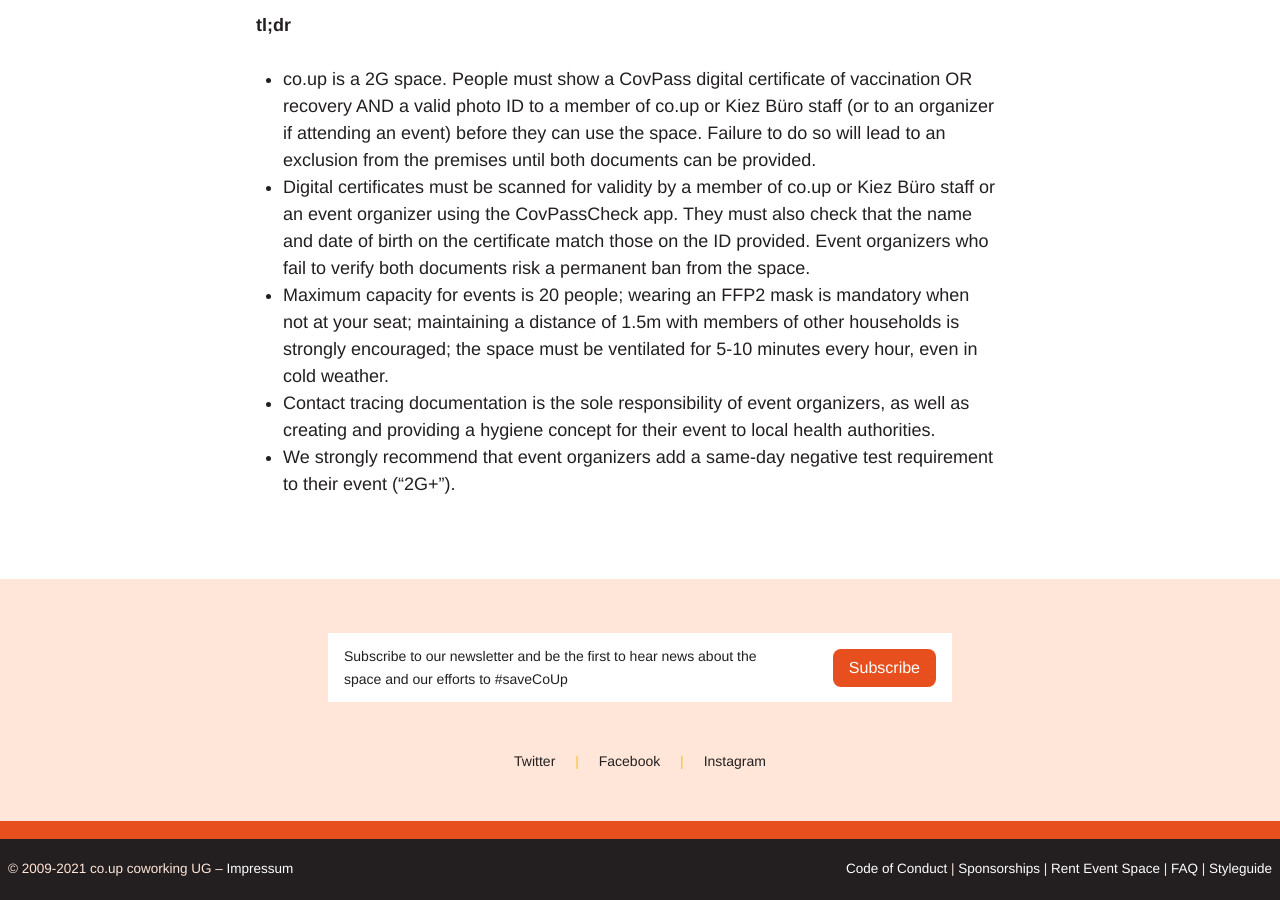
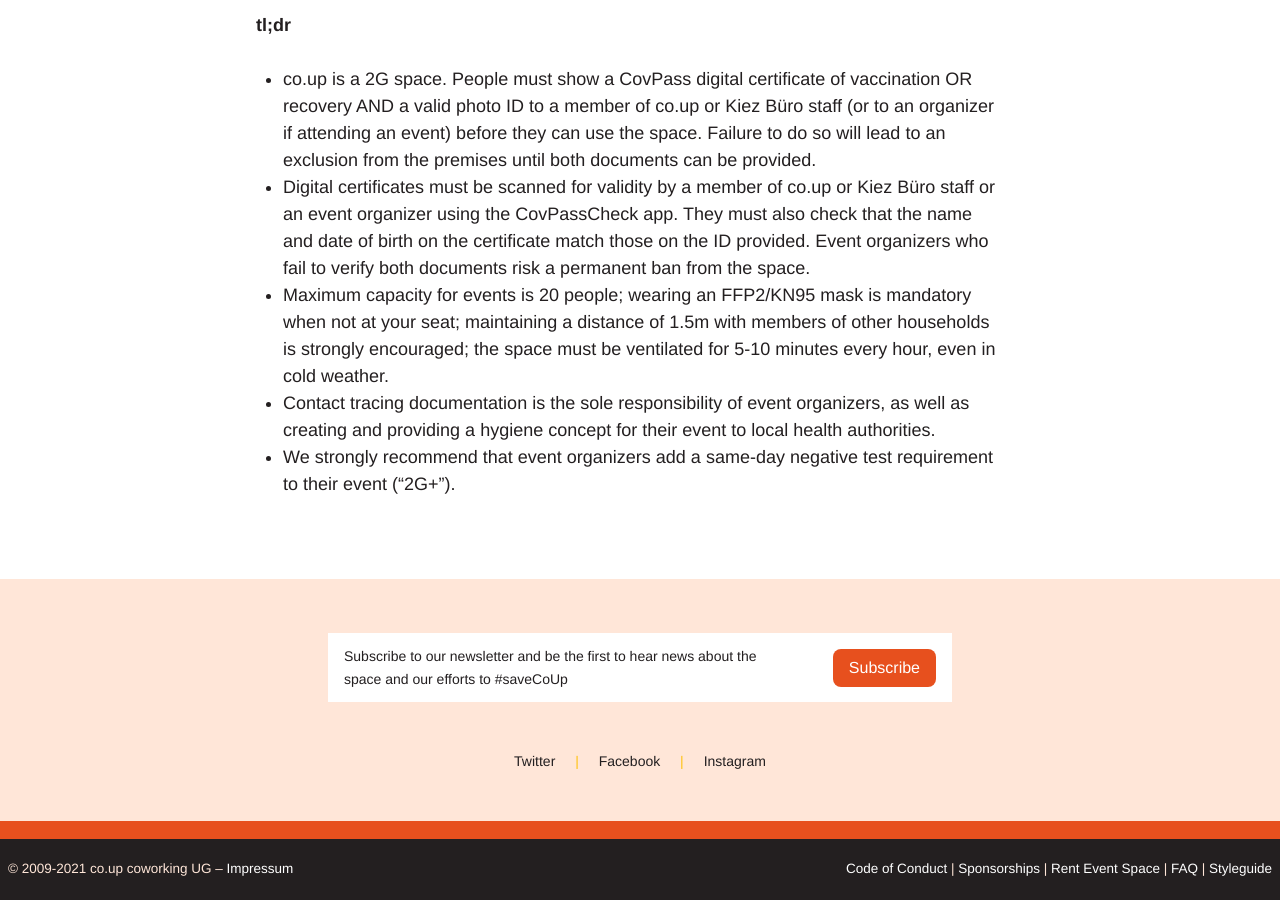
Before and after one commit to co-up/co-up.de, a Jekyll site: the page built from hygiene-safety-guidelines.md, in a window 1280 px wide and 900 px high, scrolled down 2533 px. Built offline with Jekyll 4.4.1, drawn with Linux system fonts in a browser that asks for light colours; some of the changed text lies outside the part shown.

Commit message:
edited FFP2 to "FFP2/KN95"

```diff
--- a/hygiene-safety-guidelines.md
+++ b/hygiene-safety-guidelines.md
@@ -32,7 +32,7 @@ Event organizers are solely responsible for preparing a personalized hygiene con
 Each person present in the space during an event must provide the following information: first and last name, phone number, district or city of residence, e-mail address or full residential address, times of attendance and their seat or table number (if applicable). Organizers are solely responsible for collecting this information, storing it securely for four weeks, and providing it to local health authorities upon request.
 
 **Masking** <br/>
-Wearing an FFP2 mask is mandatory inside the space when you are not at your seat. Outside of co.up, masking is mandatory on the entirety of the building premises.
+Wearing an FFP2/KN95 mask is mandatory inside the space when you are not at your seat. Outside of co.up, masking is mandatory on the entirety of the building premises.
 
 **Social distancing** <br/>
 We strongly recommend keeping a minimum distance of 1.5 meters between members of different households as much as possible.
@@ -55,6 +55,6 @@ Source for local infection protection regulations: [Vierte SARS-CoV-2-Infektions
 **tl;dr** <br/>
 - co.up is a 2G space. People must show a CovPass digital certificate of vaccination OR recovery AND a valid photo ID to a member of co.up or Kiez Büro staff (or to an organizer if attending an event) before they can use the space. Failure to do so will lead to an exclusion from the premises until both documents can be provided.
 - Digital certificates must be scanned for validity by a member of co.up or Kiez Büro staff or an event organizer using the CovPassCheck app. They must also check that the name and date of birth on the certificate match those on the ID provided. Event organizers who fail to verify both documents risk a permanent ban from the space.
-- Maximum capacity for events is 20 people; wearing an FFP2 mask is mandatory when not at your seat; maintaining a distance of 1.5m with members of other households is strongly encouraged; the space must be ventilated for 5-10 minutes every hour, even in cold weather.
+- Maximum capacity for events is 20 people; wearing an FFP2/KN95 mask is mandatory when not at your seat; maintaining a distance of 1.5m with members of other households is strongly encouraged; the space must be ventilated for 5-10 minutes every hour, even in cold weather.
 - Contact tracing documentation is the sole responsibility of event organizers, as well as creating and providing a hygiene concept for their event to local health authorities.
 - We strongly recommend that event organizers add a same-day negative test requirement to their event (“2G+”).
```
